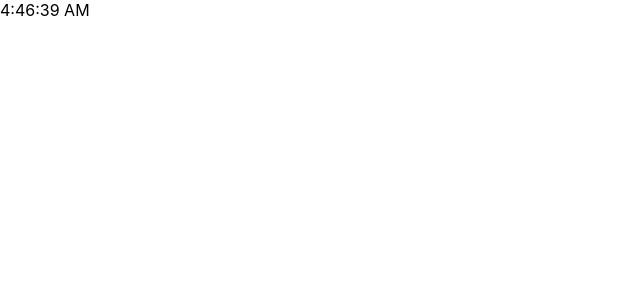
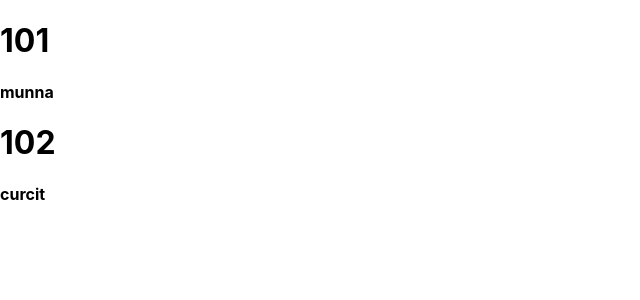
Before and after one commit to akshayk-github/basic_react, a React (Create React App) app: page / in a window 1280 px wide. Shown: the top 300 px of the page, without its empty margins (0-640 px from the left). Built offline with nearby package versions, Linux system fonts and the light colour scheme.

Commit message:
hoc Higher order components

```diff
--- a/src/App.js
+++ b/src/App.js
@@ -7,20 +7,48 @@ import City_fun from './container/City_fun';
 import Branch from './container/Branch';
 import Time from './container/Time/Time';
 import TimeFun from './container/Time/TimeFun';
+import { useEffect, useState } from 'react';
+import Loading from './components/Loading/Loading';
+import Home from './container/home/Home';
 
 function App() {
 
+    const Loadingwithhome = Loading(Home);
+
+    const [loading, setLoding] = useState(false);
+    const [data, setData] = useState([]);
+
+    let orgData = [
+        {id:101, name:"munna"},
+        {id:102, name:"curcit"}
+    ]
+
+    useEffect (
+        () => {
+            setLoding(true);
+            setTimeout(() => {setLoding(false); setData(orgData)},2000);
+        },
+        []
+    )
+
+    console.log(loading, data);
 
 
     return (
         <>
-            {/* <Country/>
-            <City/>
-            <Conuntry_fun/>
-            <City_fun/>
-            <Branch/> */}
+            {/* <Country/> */}
+            {/* <City/> */}
+            {/* <Conuntry_fun/> */}
+            {/* <City_fun/>  */}
+            {/* <Branch/> */}
             {/* <Time/> */}
-            <TimeFun/>
+            {/* <TimeFun/> */}
+
+            <Loadingwithhome
+                isloading = {loading}
+                data = {data}
+            />
+
         </>
     );
 }
--- /dev/null
+++ b/src/components/Loading/Loading.js
@@ -0,0 +1,19 @@
+import React from 'react';
+
+function Loading(components) {
+
+    return function LoadingAnyComponents({ isloading, data }) {
+        if (isloading) {
+            return (
+                <p>Loading.....</p>
+            )
+        } else {
+            return (
+                components({data})
+            )
+        }
+    }
+
+}
+
+export default Loading;
--- /dev/null
+++ b/src/container/home/Home.js
@@ -0,0 +1,17 @@
+import React from 'react';
+
+function Home({data}) {
+    return (
+            data.map((d, i) => {
+                return (
+                    <>
+                        <h1>{d.id}</h1>
+                        <h4>{d.name}</h4>
+                    </>
+                )
+            }
+        )
+    );
+}
+
+export default Home;
```
